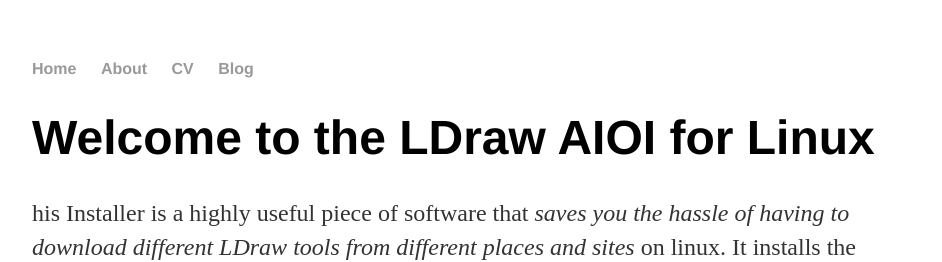
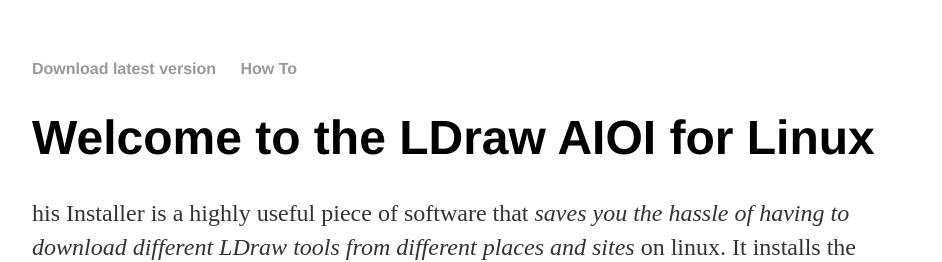
Before and after one commit to Achyut-BK/LDRaw-AIOI-Linux, a Jekyll site: the page built from docs/index.html, in a window 1280 px wide. Shown: the top 262 px of the page, without its empty margins (160-1102 px from the left). Built offline with Jekyll 4.4.1, drawn with Linux system fonts in a browser that asks for light colours.

Commit message:
Update default.html

```diff
--- a/docs/_layouts/default.html
+++ b/docs/_layouts/default.html
@@ -8,10 +8,9 @@
 		<body>
 			<nav>
 	    		<ul>
-	        		<li><a href="/">Home</a></li>
-		        	<li><a href="/about">About</a></li>
-	        		<li><a href="/cv">CV</a></li>
-	        		<li><a href="/blog">Blog</a></li>
+	        		<li><a href="/Download">Download latest version</a></li>
+		        	<li><a href="/HowTo">How To</a></li>
+
 	    		</ul>
 			</nav>
 			<div class="container">
```
